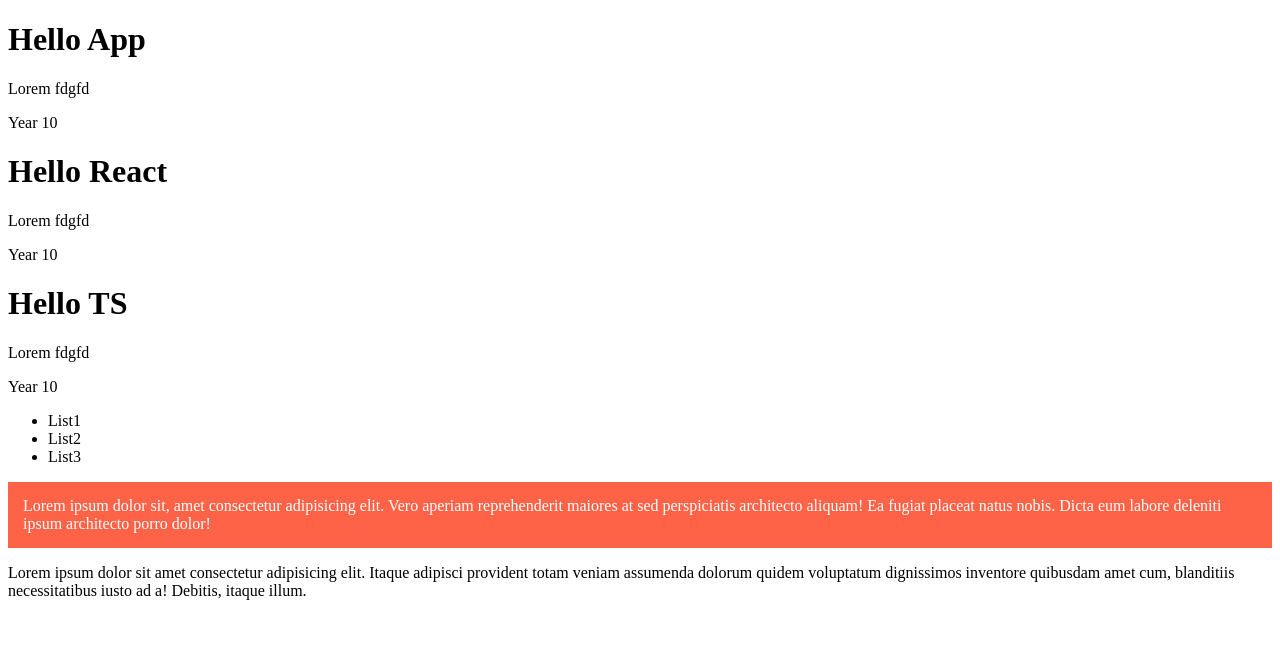
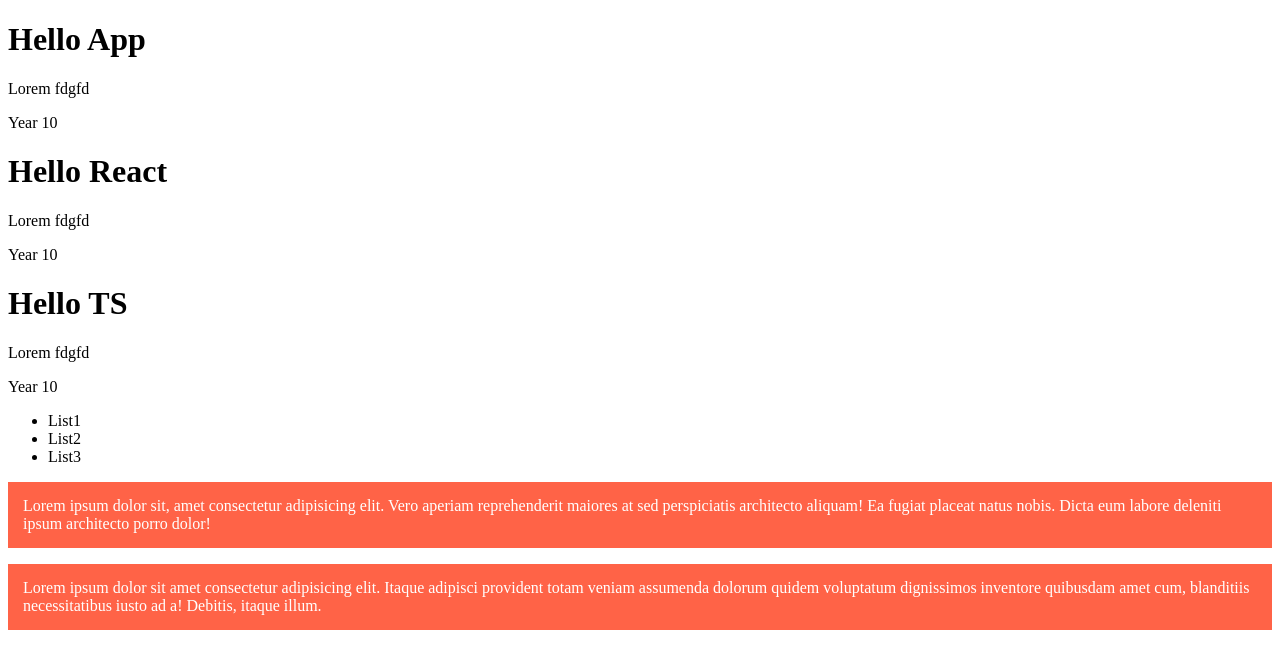
Before and after one commit to MaksAntoshkin/react-22-10, a React (Create React App) app: page / in a window 1280 px wide. Shown: the top 668 px of the page. Built offline with nearby package versions, Linux system fonts and the light colour scheme.

Commit message:
style object

```diff
--- a/src/List.tsx
+++ b/src/List.tsx
@@ -1,6 +1,11 @@
 type Props = {}
 const List = (props: Props) => {
     let data = false
+    const styleObj = {
+        color: 'white',
+        backgroundColor: data ? 'purple' : 'tomato',
+        padding: '15px',
+    }
     return (
         <>
             <ul>
@@ -20,7 +25,7 @@ const List = (props: Props) => {
                 aliquam! Ea fugiat placeat natus nobis. Dicta eum labore
                 deleniti ipsum architecto porro dolor!
             </p>
-            <p>
+            <p style={styleObj}>
                 Lorem ipsum dolor sit amet consectetur adipisicing elit. Itaque
                 adipisci provident totam veniam assumenda dolorum quidem
                 voluptatum dignissimos inventore quibusdam amet cum, blanditiis
```
